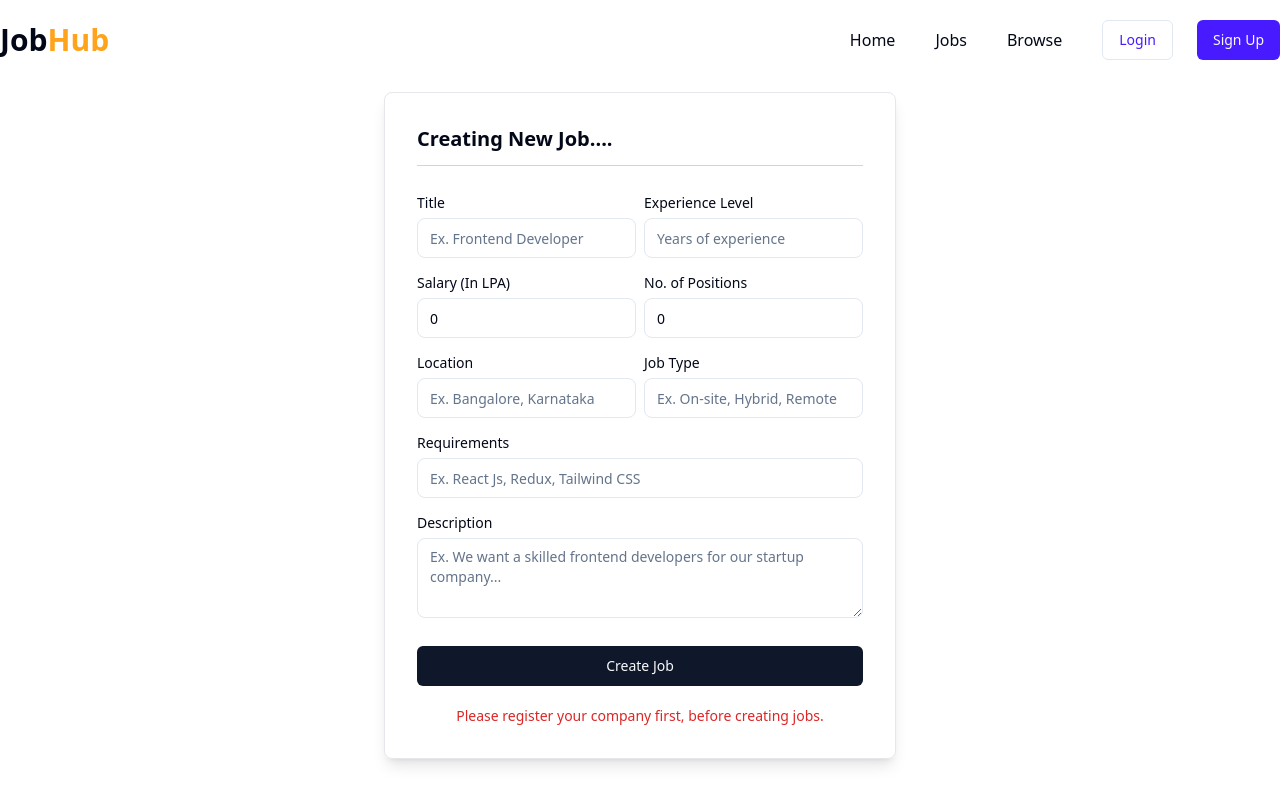
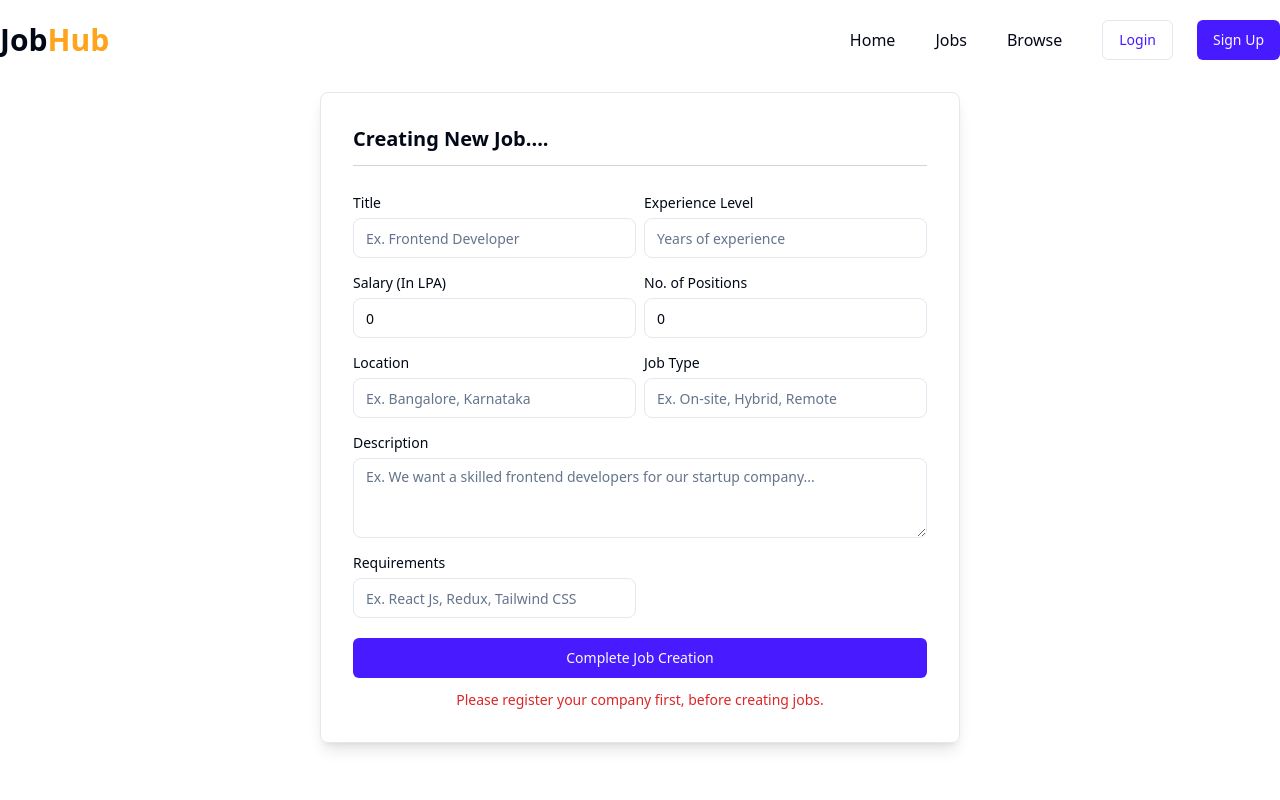
Before and after one commit to iamrohitkandpal/WorkHub-App, a React (Vite) app in the folder frontend/: page /admin/jobs/create in a window 1280 px wide. Built offline with nearby package versions, Linux system fonts and the light colour scheme.

Commit message:
The Job post process completed

```diff
--- a/frontend/src/components/admin/PostJob.jsx
+++ b/frontend/src/components/admin/PostJob.jsx
@@ -4,9 +4,22 @@ import Navbar from "./../shared/Navbar";
 import { Input } from "../ui/input";
 import { Label } from "../ui/label";
 import { Textarea } from "../ui/textarea";
-import { Button } from '@/components/ui/button';
+import { Button } from "@/components/ui/button";
+import { useSelector } from "react-redux";
+import {
+  Select,
+  SelectContent,
+  SelectGroup,
+  SelectItem,
+  SelectTrigger,
+  SelectValue,
+} from "../ui/select";
+import axios from "axios";
+import { JOB_API_END_POINT } from "@/utils/constant";
+import { useNavigate } from "react-router-dom";
+import { toast } from "sonner";
+import { Loader2 } from "lucide-react";
 
-const companyArray = [];
 
 const PostJob = () => {
   const [input, setInput] = useState({
@@ -20,16 +33,56 @@ const PostJob = () => {
     position: 0,
     companyId: "",
   });
+  const [loading, setLoading] = useState(false);
+  const { companies } = useSelector((store) => store.company);
+  const navigate = useNavigate();
+
   const changeEventHandler = (e) => {
     setInput({ ...input, [e.target.name]: e.target.value });
   };
+
+  const selectChangeHandler = (val) => {
+    console.log(setInput);
+    const selectedCompany = companies.find((company) => company.name.toLowerCase() === val);
+    setInput({...input, companyId: selectedCompany._id});
+  }
+
+  const submitHandler = async (e) => {
+    e.preventDefault();
+    console.log(input);
+
+    try {
+      setLoading(true);
+      const res = await axios.post(`${JOB_API_END_POINT}/post`, input, {
+        headers:{
+          'Content-Type':"application/json"
+        },
+        withCredentials: true,
+      });
+
+      if(res.data.success){
+        toast.success(res.data.message);
+        navigate("/admin/jobs");
+      }
+    } catch (error) {
+      toast.error(error.response.data.message);
+    } finally {
+      setLoading(false);
+    }
+  }
+
   return (
     <div>
       <Navbar />
       <div className="flex flex-col items-center justify-center w-screen my-5">
-
-        <form action="|" className="p-8 w-2/5 border border-gray-200 shadow-lg rounded-lg">
-          <h1 className="mb-6 font-semibold text-xl col-span-2 border-b-[1px] border-gray-300 pb-3">Creating New Job....</h1>
+        <form
+          action="|"
+          onSubmit={submitHandler}
+          className="p-8 w-1/2 border border-gray-200 shadow-lg rounded-lg"
+        >
+          <h1 className="mb-6 font-semibold text-xl col-span-2 border-b-[1px] border-gray-300 pb-3">
+            Creating New Job....
+          </h1>
           <div className="grid grid-cols-2 gap-2">
             <div>
               <Label>Title</Label>
@@ -37,7 +90,7 @@ const PostJob = () => {
                 type="text"
                 name="title"
                 value={input.title}
-                onChnage={changeEventHandler}
+                onChange={changeEventHandler}
                 placeholder="Ex. Frontend Developer"
                 className="focus-visible:ring-offset-0 focus-visible:ring-0 my-1"
               />
@@ -48,7 +101,7 @@ const PostJob = () => {
                 type="text"
                 name="experience"
                 value={input.experience}
-                onChnage={changeEventHandler}
+                onChange={changeEventHandler}
                 placeholder="Years of experience"
                 className="focus-visible:ring-offset-0 focus-visible:ring-0 my-1"
               />
@@ -60,7 +113,7 @@ const PostJob = () => {
                 type="number"
                 name="salary"
                 value={input.salary}
-                onChnage={changeEventHandler}
+                onChange={changeEventHandler}
                 placeholder="Ex. 12"
                 className="focus-visible:ring-offset-0 focus-visible:ring-0 my-1"
               />
@@ -71,7 +124,7 @@ const PostJob = () => {
                 type="number"
                 name="position"
                 value={input.position}
-                onChnage={changeEventHandler}
+                onChange={changeEventHandler}
                 placeholder="Ex. Frontend Developer"
                 className="focus-visible:ring-offset-0 focus-visible:ring-0 my-1"
               />
@@ -82,7 +135,7 @@ const PostJob = () => {
                 type="text"
                 name="location"
                 value={input.location}
-                onChnage={changeEventHandler}
+                onChange={changeEventHandler}
                 placeholder="Ex. Bangalore, Karnataka"
                 className="focus-visible:ring-offset-0 focus-visible:ring-0 my-1"
               />
@@ -93,38 +146,73 @@ const PostJob = () => {
                 type="text"
                 name="jobType"
                 value={input.jobType}
-                onChnage={changeEventHandler}
+                onChange={changeEventHandler}
                 placeholder="Ex. On-site, Hybrid, Remote"
                 className="focus-visible:ring-offset-0 focus-visible:ring-0 my-1"
               />
             </div>
-            <div className="col-span-2">
-              <Label>Requirements</Label>
-              <Input
-                type="text"
-                name="requirements"
-                value={input.requirements}
-                onChnage={changeEventHandler}
-                placeholder="Ex. React Js, Redux, Tailwind CSS"
-                className="focus-visible:ring-offset-0 focus-visible:ring-0 my-1"
-              />
-            </div>
+
             <div className="col-span-2">
               <Label>Description</Label>
               <Textarea
                 type="text"
                 name="description"
                 value={input.description}
-                onChnage={changeEventHandler}
+                onChange={changeEventHandler}
                 placeholder="Ex. We want a skilled frontend developers for our startup company..."
                 className="focus-visible:ring-offset-0 focus-visible:ring-0 my-1"
               />
             </div>
-            <Button className="w-full col-span-2 mt-4">Create Job</Button>
-            {
-              companyArray.length === 0 && <p className="text-sm text-red-600 text-center mt-3 col-span-2">Please register your company first, before creating jobs.</p>
-            }
+            {companies.length > 0 && (
+              <div>
+                <Label>Select Company</Label>
+                <Select onValueChange={selectChangeHandler}>
+                  <SelectTrigger>
+                    <SelectValue placeholder="Select a Company" />
+                  </SelectTrigger>
+                  <SelectContent>
+                    <SelectGroup>
+                      {
+                        companies.map((company) => {
+                          return (
+                            <SelectItem value={company?.name?.toLowerCase()} key={company?._id}>{company?.name}</SelectItem>
+                          )
+                        })
+                      }
+                    </SelectGroup>
+                  </SelectContent>
+                </Select>
+              </div>
+            )}
+            <div>
+              <Label>Requirements</Label>
+              <Input
+                type="text"
+                name="requirements"
+                value={input.requirements}
+                onChange={changeEventHandler}
+                placeholder="Ex. React Js, Redux, Tailwind CSS"
+                className="focus-visible:ring-offset-0 focus-visible:ring-0 my-1"
+              />
+            </div>
           </div>
+          {loading ? (
+            <Button className="w-full mt-4 bg-[#471aff] duration-500 transition-all hover:bg-[#3113a9]">
+              <Loader2 className="mr-2 h-4 w-4 animate-spin" /> Please wait
+            </Button>
+          ) : (
+            <Button
+              type="submit"
+              className="bg-[#471aff] duration-500 transition-all hover:bg-[#3113a9] w-full mt-4"
+            >
+              Complete Job Creation
+            </Button>
+          )}
+          {companies.length === 0 && (
+            <p className="text-sm text-red-600 text-center mt-3">
+              Please register your company first, before creating jobs.
+            </p>
+          )}
         </form>
       </div>
     </div>
--- a/frontend/src/components/admin/SetupCompany.jsx
+++ b/frontend/src/components/admin/SetupCompany.jsx
@@ -144,8 +144,7 @@ const SetupCompany = () => {
           </div>
           {loading ? (
             <Button className="w-full my-4 bg-[#471aff] duration-500 transition-all hover:bg-[#3113a9]">
-              {" "}
-              <Loader2 className="mr-2 h-4 w-4 animate-spin" /> Please wait{" "}
+              <Loader2 className="mr-2 h-4 w-4 animate-spin" /> Please wait
             </Button>
           ) : (
             <Button
```
